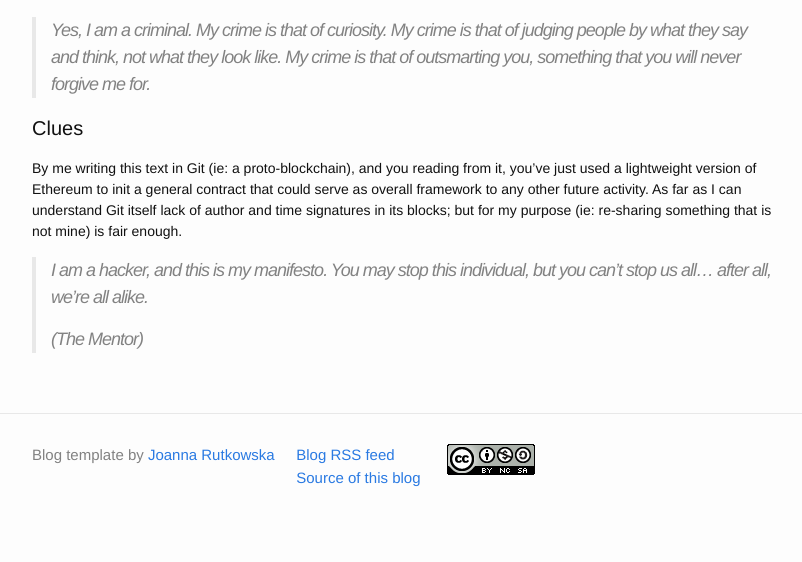
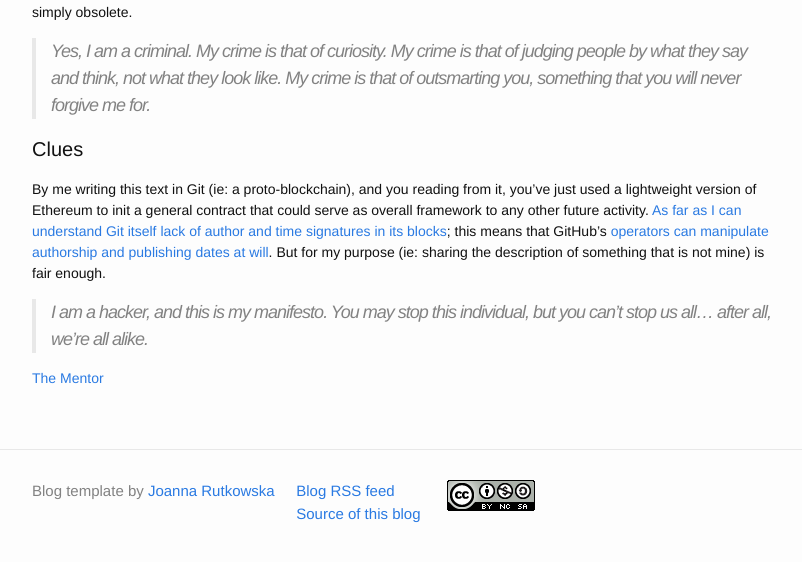
Before and after one commit to rootkovska/rootkovska.github.io, a Jekyll site: the page built from _posts/2015-12-25-Aethernum.md, in a window 1280 px wide and 900 px high, scrolled down 7174 px, cut to the strip 315-877 px from the top of the window. Shown: the whole strip, without its empty margins (238-1040 px from the left). Built offline with Jekyll 4.4.1, drawn with Linux system fonts in a browser that asks for light colours; Markdown is read by kramdown in place of the engine named in the settings; some of the changed text lies outside the part shown.

Commit message:
Fixes to Aethernum

```diff
--- a/_posts/2015-12-25-Aethernum.md
+++ b/_posts/2015-12-25-Aethernum.md
@@ -55,7 +55,7 @@ Let's see now how we can import [Water-Vilfredo-LQFB-Bitcoin](http://mfp19.githu
 * Water. Our bodies are made out of water already: nothing to import here unless you are a jellyfish. In other words, once the bottom line, the universal framework is in place, there's no way to get out of it because of the very inner nature of the blockchain system.
 * Vilfredo. Ethereum has a 'contract' feature. Every work team is created by signing a contract. And every contract 'bubbles' some results. By combining more than one working team you build up a new version of coporates, enterprises, guilds, clans, parliaments, etc. All inside the same blockchain. All nested inside the general basic contract.
 * LiquidFeedback. As I said, this tool was conceived as a feedback tool for representatives. By having a universe of Vilfredos confederated within a universal framework, the representatives become obsolete, and this tool can be used as a monitoring, reporting, archiving tool; and for scientific purposes.
-* Bitcoin. In Ethereum they exist under the name 'Ether'.
+* Bitcoin. In Ethereum they exist under the name 'Ether'. The main difference between the two is that the Bitcoin is an universal meter, the Ether is a universal meter blockchained to a contract.
 
 # Aethernum: human rights.
 
@@ -180,8 +180,8 @@ simply obsolete.
 # Clues
 
 By me writing this text in Git (ie: a proto-blockchain), and you reading from it, you've just used a lightweight version of Ethereum to init a general contract that could serve as overall framework to any other future activity.
-As far as I can understand Git itself lack of author and time signatures in its blocks; but for my purpose (ie: re-sharing something that is not mine) is fair enough.
+[As far as I can understand Git itself lack of author and time signatures in its blocks](http://mfp19.github.io/2015/08/24/Integrity.html); this means that GitHub's [operators can manipulate authorship and publishing dates at will](https://en.wikipedia.org/wiki/ConnectU#Mark_Zuckerberg). But for my purpose (ie: sharing the description of something that is not mine) is fair enough.
 
 > I am a hacker, and this is my manifesto. You may stop this individual, but you can't stop us all... after all, we're all alike.
->
-> (The Mentor)
+
+[The Mentor](https://en.wikipedia.org/wiki/Bastard_Operator_From_Hell)
```
